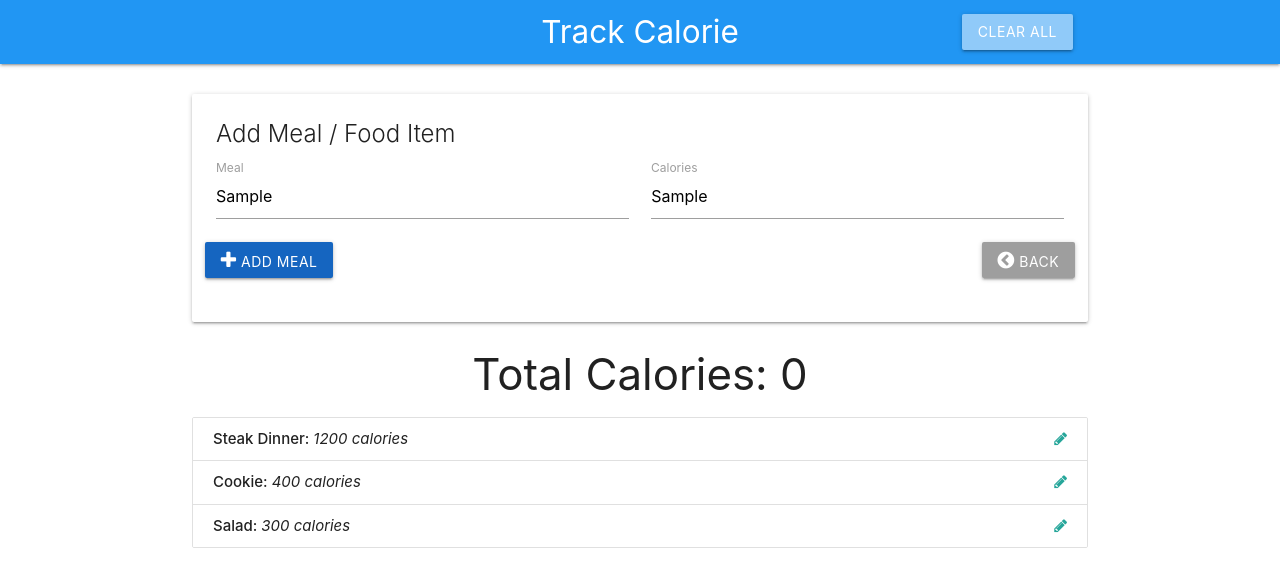
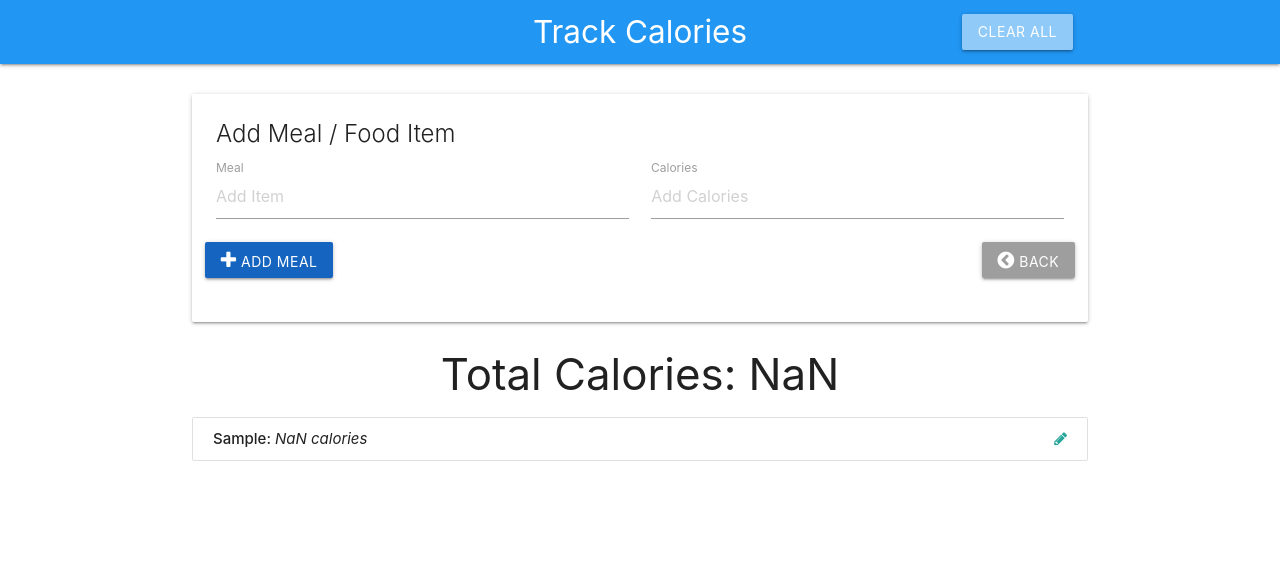
Before and after one commit to gill28/calorie-tracker-js, a plain HTML site: page index.html in a window 1280 px wide. Both pictures are taken after typing "Sample", "Sample" into the empty fields and a click on the button "ADD MEAL". Drawn offline with nearby package versions, Linux system fonts and the light colour scheme.

Commit message:
changed name in index.html and added functionality to App controller and Item controller so that when you add a meal the total calories gets updated and an item is presented to the DOM

```diff
--- a/app.js
+++ b/app.js
@@ -11,22 +11,7 @@ const ItemCtrl = (function () {
 
   // Data Structure / State
   const data = {
-    items: [{
-        id: 0,
-        name: 'Steak Dinner',
-        calories: 1200
-      },
-      {
-        id: 1,
-        name: 'Cookie',
-        calories: 400
-      },
-      {
-        id: 2,
-        name: 'Salad',
-        calories: 300
-      }
-    ],
+    items: [],
     currentItem: null,
     totalCalories: 0
   };
@@ -34,6 +19,39 @@ const ItemCtrl = (function () {
   return {
     getItems: function () {
       return data.items;
+    },
+    addItem: function (name, calories) {
+      let ID;
+      // Create ID
+      if (data.items.length > 0) {
+        // Auto Increment
+        ID = data.items[data.items.length - 1].id + 1;
+      } else {
+        ID = 0;
+      }
+
+      // Calories to number
+      calories = parseInt(calories);
+
+      // Create new item
+      newItem = new Item(ID, name, calories);
+      // Add to items array
+      data.items.push(newItem);
+
+      return newItem;
+    },
+    getTotalCalories: function () {
+      let total = 0;
+      // Loop through items and add cals
+      data.items.forEach(function (item) {
+        total += item.calories;
+        total = total + item.calories;
+      });
+      // Set total cal in data structure
+      data.totalCalories = total;
+
+      // Return total
+      return data.totalCalories;
     },
     logData: function () {
       return data;
@@ -45,7 +63,10 @@ const ItemCtrl = (function () {
 const UICtrl = (function () {
   const UISelectors = {
     itemList: '#item-list',
-    addBtn: '.add-btn'
+    addBtn: '.add-btn',
+    itemName: '#item-name',
+    itemCalories: '#item-calories',
+    totalCalories: '.total-calories'
   };
 
   // Public Methods
@@ -65,6 +86,35 @@ const UICtrl = (function () {
       // Insert list items
       document.querySelector(UISelectors.itemList).innerHTML = html;
     },
+    getItemInput: function () {
+      return {
+        name: document.querySelector(UISelectors.itemName).value,
+        calories: document.querySelector(UISelectors.itemCalories).value
+      }
+    },
+    addListItem: function (item) {
+      // Show the list
+      document.querySelector(UISelectors.itemList).style.display = 'block';
+      // Create li element
+      const li = document.createElement('li');
+      // Add Class
+      li.className = 'collection-item';
+      li.id = `item-${item.id}`;
+      li.innerHTML = `<strong>${item.name}: </strong> <em>${item.calories} calories</em>
+        <a href="#" class="secondary-content"><i class="fa fa-pencil"></i></a>`;
+      // Insert Item
+      document.querySelector(UISelectors.itemList).insertAdjacentElement('beforeend', li)
+    },
+    clearInput: function () {
+      document.querySelector(UISelectors.itemName).value = '';
+      document.querySelector(UISelectors.itemCalories).value = '';
+    },
+    hideList: function () {
+      document.querySelector(UISelectors.itemList).style.display = 'none';
+    },
+    showTotalCalories: function (totalCalories) {
+      document.querySelector(UISelectors.totalCalories).textContent = totalCalories;
+    },
     getSelectors: function () {
       return UISelectors;
     }
@@ -73,6 +123,7 @@ const UICtrl = (function () {
 
 // App Controller
 const App = (function (ItemCtrl, UICtrl) {
+
   // Load Event listeners
   const loadEventListener = function () {
     // Get UI selectors
@@ -84,7 +135,29 @@ const App = (function (ItemCtrl, UICtrl) {
 
   // Add item submit
   const itemAddSubmit = function (e) {
-    console.log('Item Added');
+    // Get form input from UI Controller
+    const input = UICtrl.getItemInput();
+
+    // Check for name and calorie input
+    if (input.name !== '' && input.calories !== '') {
+
+      // Add Item
+      const newItem = ItemCtrl.addItem(input.name, input.calories);
+
+      // Add item to UI list
+      UICtrl.addListItem(newItem);
+
+      // Get total calories
+      const totalCalories = ItemCtrl.getTotalCalories();
+
+      //Add total calories to UI
+      UICtrl.showTotalCalories(totalCalories);
+
+      // Clear Fields
+      UICtrl.clearInput();
+
+    }
+
     e.preventDefault();
   };
 
@@ -94,8 +167,13 @@ const App = (function (ItemCtrl, UICtrl) {
       // Fetch Items from Data Structure
       const items = ItemCtrl.getItems();
 
-      // Populate list with items
-      UICtrl.populateItemList(items);
+      // Check if any items
+      if (items.length === 0) {
+        UICtrl.hideList();
+      } else {
+        // Populate list with items
+        UICtrl.populateItemList(items);
+      }
 
       // Load event listeners
       loadEventListener();
--- a/index.html
+++ b/index.html
@@ -17,7 +17,7 @@
   <nav>
     <div class="nav-wrapper blue">
       <div class="container">
-        <a href="#" class="brand-logo center">Track Calorie</a>
+        <a href="#" class="brand-logo center">Track Calories</a>
         <ul class="right">
           <li><a href="#" class="clear-btn btn blue lighten-3">Clear All</a></li>
         </ul>
```
